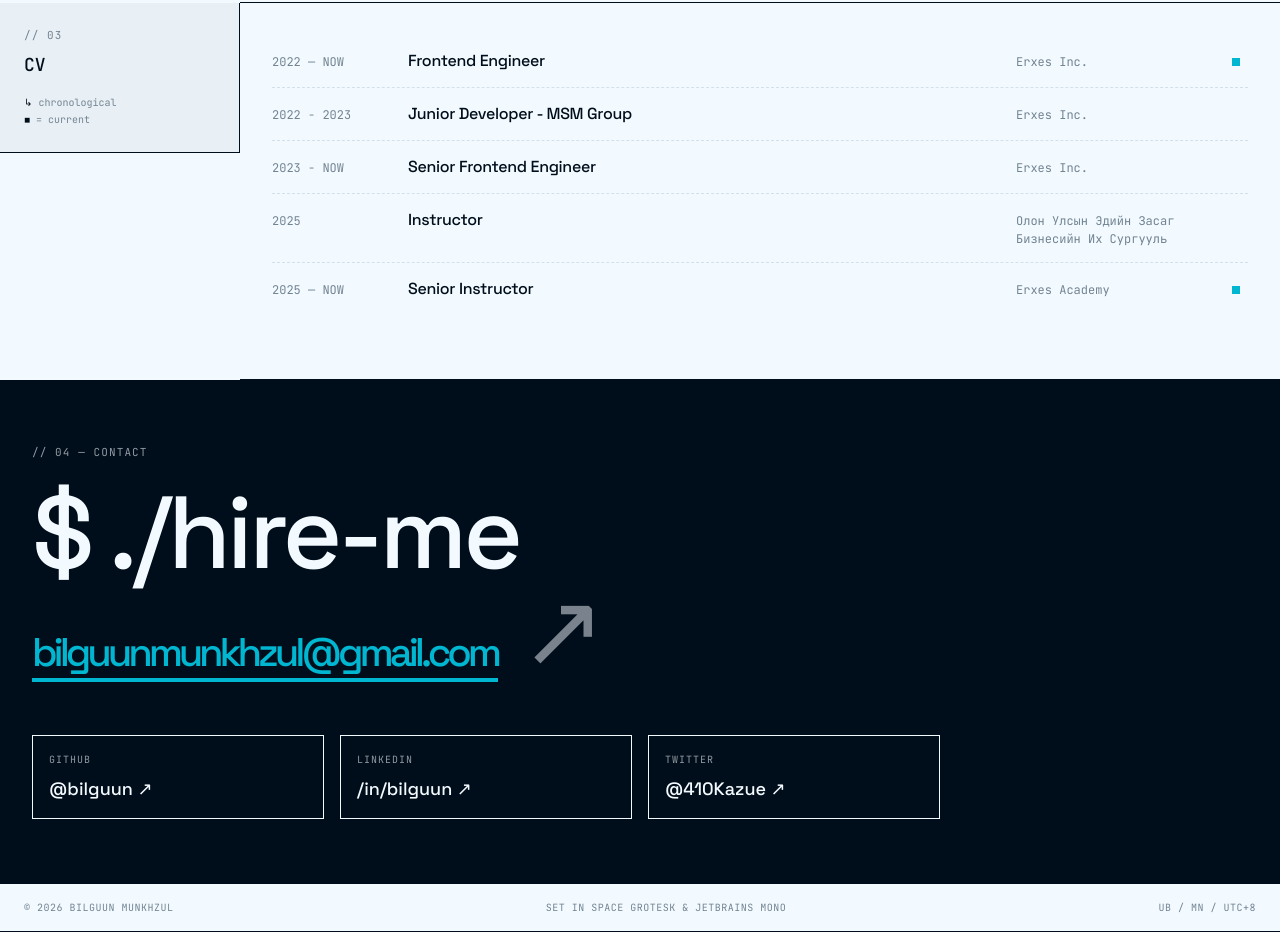
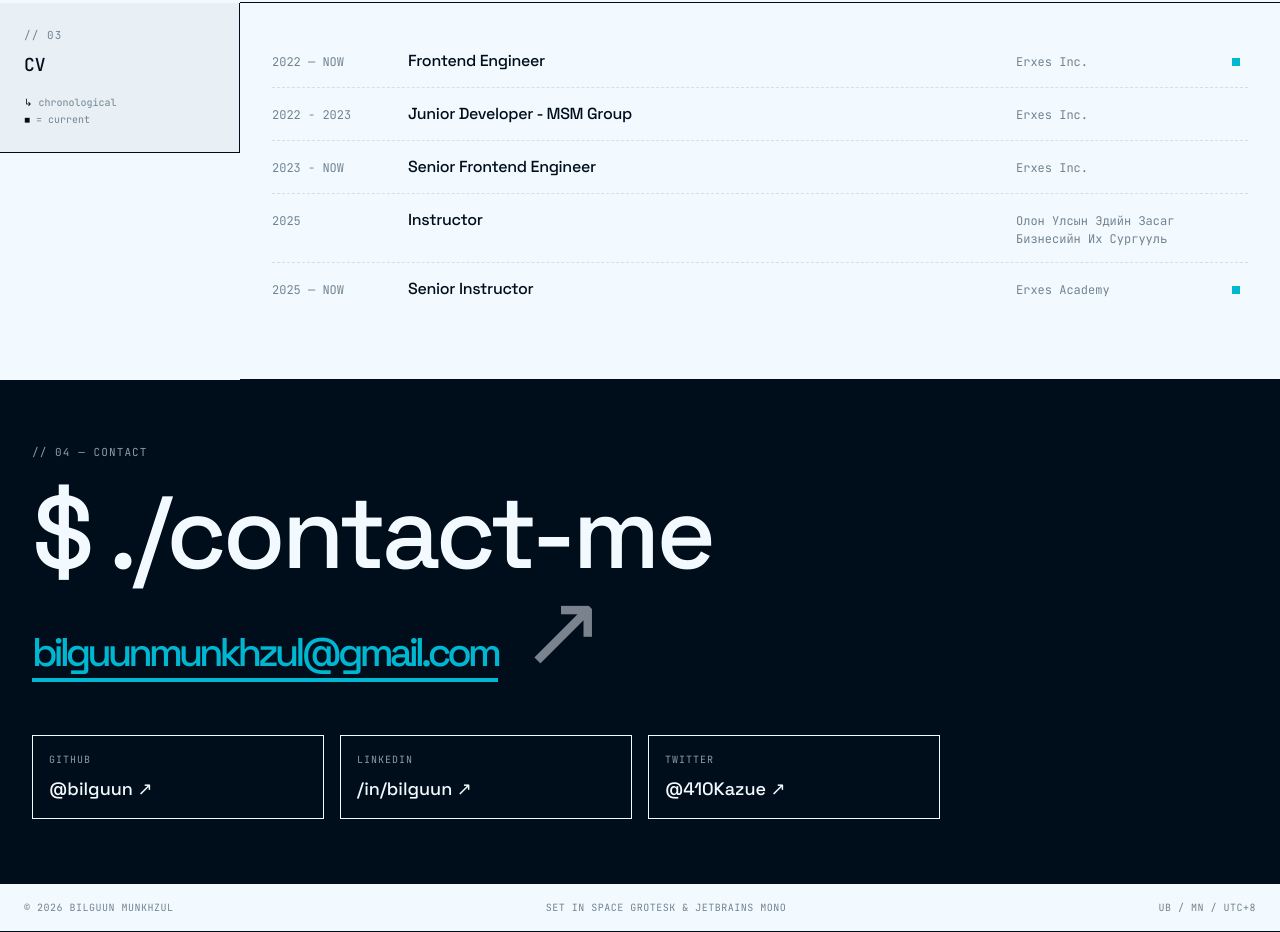
Before and after one commit to Bilguun0410/portfolio, a website: page index.html in a window 1280 px wide. Shown: the part 1634-2566 px from the top of the page. Drawn offline with Linux system fonts and the light colour scheme.

Commit message:
chore: change 'hire me' text to 'contact me'

```diff
--- a/index.html
+++ b/index.html
@@ -274,7 +274,7 @@
       <section class="pb-contact" id="contact">
         <div class="pb-contact-eye">// 04 — CONTACT</div>
         <h2 class="pb-contact-heading">
-          $ ./hire-me<br />
+          $ ./contact-me<br />
           <a href="mailto:bilguunmunkhzul@gmail.com" class="pb-contact-email"
             >bilguunmunkhzul@gmail.com</a
           >
```
